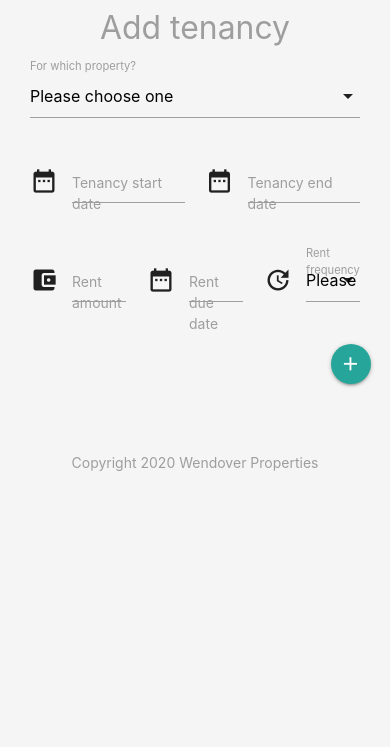
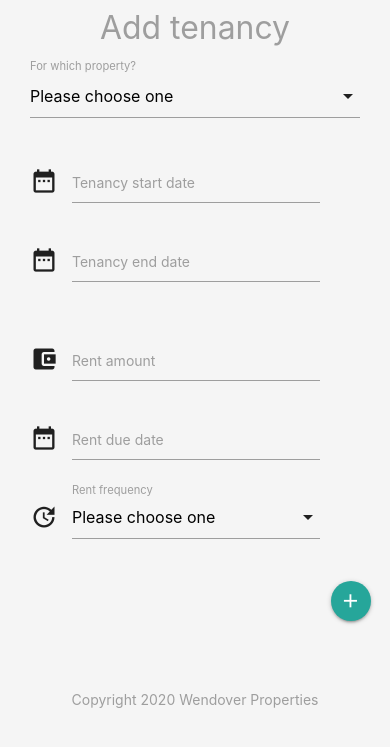
Before and after one commit to Staffing07/wendoverproperties, a PHP site: page /templates/addtenancy.php in a window 390 px wide. Shown: the part 67-814 px from the top of the page. Run offline with PHP 8.4, Linux system fonts and the light colour scheme; the template is opened without the code that fills it, so the values that code supplies are empty.

Commit message:
responsiveness for small screens

```diff
--- a/templates/addtenancy.php
+++ b/templates/addtenancy.php
@@ -46,7 +46,7 @@ print_r($properties);
 
 
             <div class="row">
-                <div class="col s6">
+                <div class="col m6">
                     <div class="input-field">
                         <i class="material-icons prefix">date_range</i>
                         <input id="tenancy_start_date" type="text" class="datepicker">
@@ -55,7 +55,7 @@ print_r($properties);
                     </div>
 
                 </div>
-                <div class="col s6">
+                <div class="col m6">
                     <div class="input-field">
                         <i class="material-icons prefix">date_range</i>
                         <input id="tenancy_end_date" type="text" class="datepicker">
@@ -67,17 +67,17 @@ print_r($properties);
             </div>
 
             <div class="row">
-                <div class="input-field col s4">
+                <div class="input-field col m4">
                     <i class="material-icons prefix">account_balance_wallet</i>
                     <input id="rent_amount" type="text">
                     <label for="rent_amount">Rent amount</label>
                 </div>
-                <div class="input-field col s4">
+                <div class="input-field col m4">
                     <i class="material-icons prefix">date_range</i>
                     <input id="tenancy_due_date" type="text" class="datepicker">
                     <label for="tenancy_due_date">Rent due date</label>
                 </div>
-                <div class="input-field col s4">
+                <div class="input-field col m4">
                     <i class="material-icons prefix">update</i>
                     <select id="rent_frequency">
                         <option>Please choose one</option>
```
